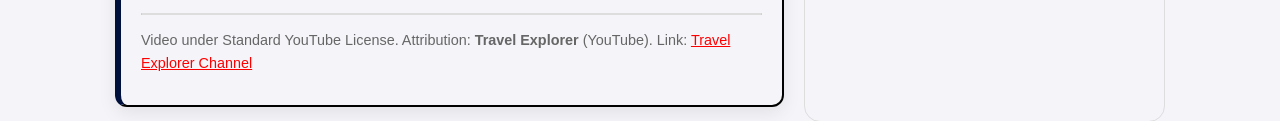
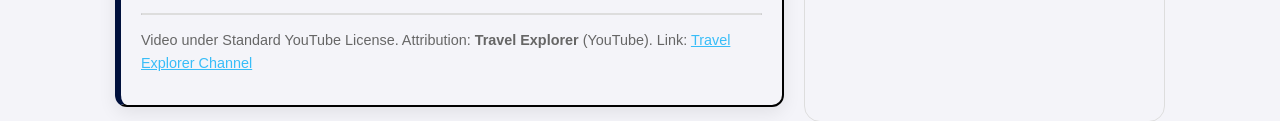
Before and after one commit to hele-L/edmonton-travel-blog, a plain HTML site: page video.html in a window 1280 px wide. Shown: the part 739-860 px from the top of the page. Drawn offline with Linux system fonts and the light colour scheme.

Commit message:
fix debug challenge

```diff
--- a/style.css
+++ b/style.css
@@ -372,3 +372,7 @@ body {
     --white: #111827;
     --border: #334155;
 }
+
+.card a{
+    color: #38bdf8;
+}
```
